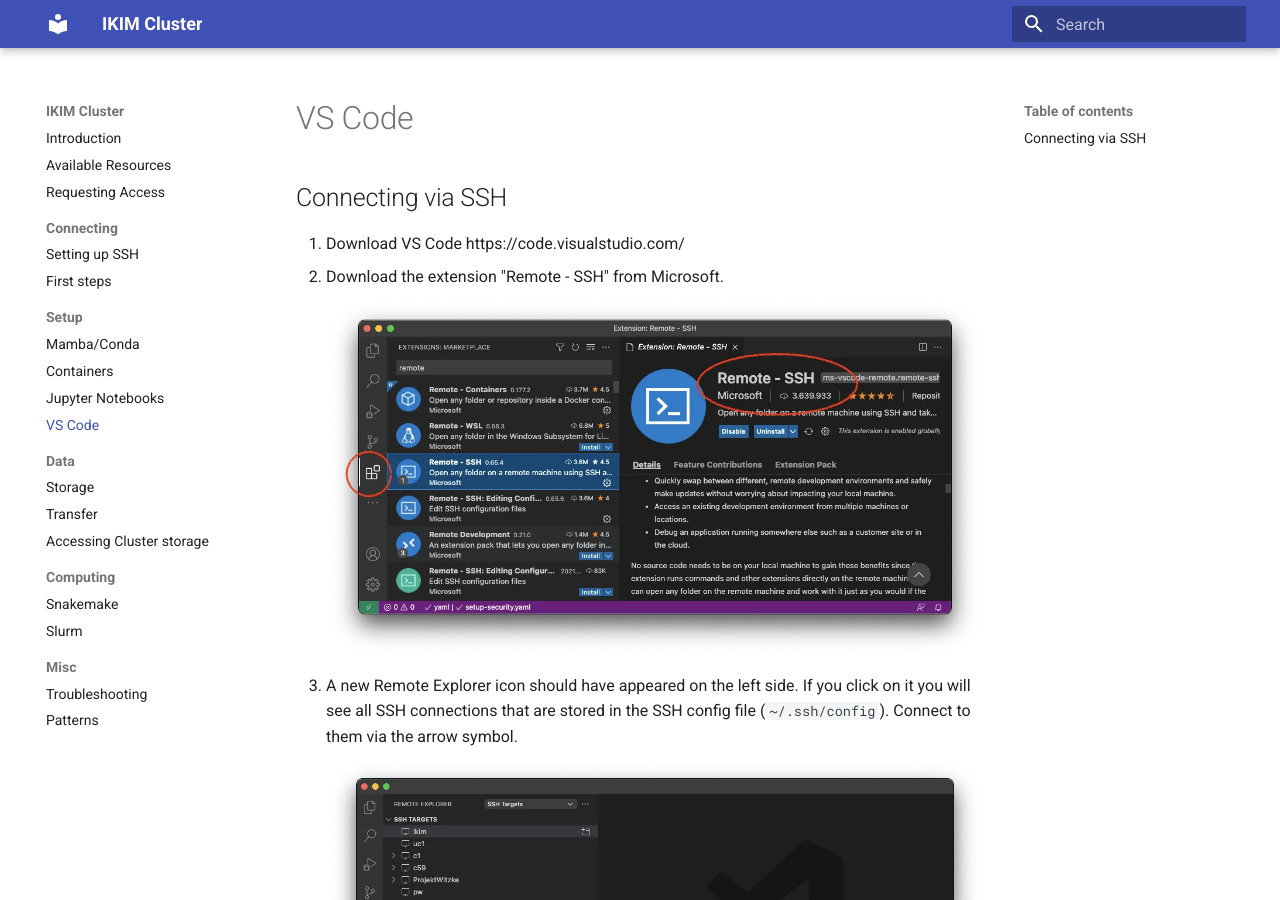
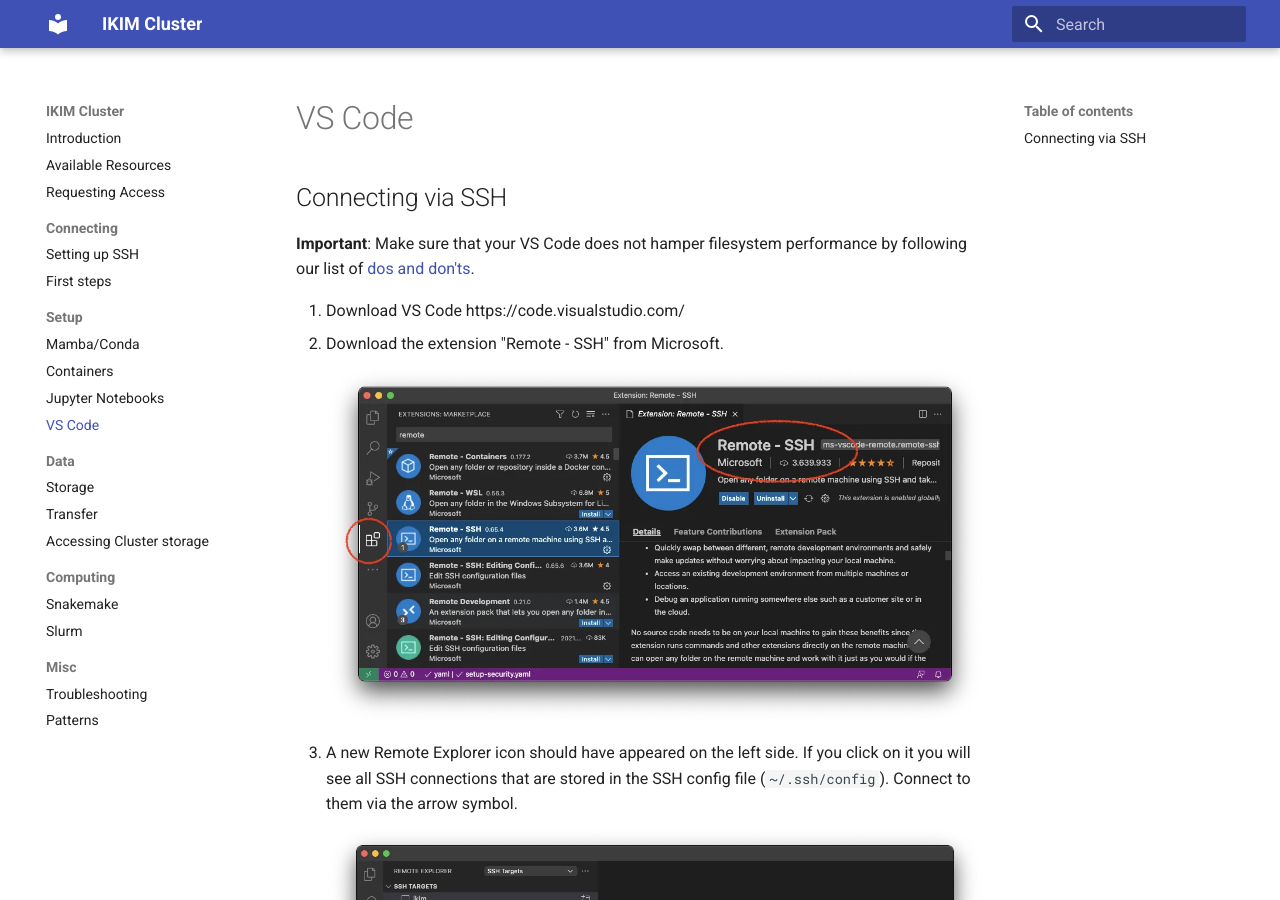
Before and after one commit to IKIM-Essen/ClusterDocs, an MkDocs documentation site: the page built from docs/vs-code-setup.md, in a window 1280 px wide and 900 px high. Built offline with MkDocs 1.6.1 and Material for MkDocs 9.7.7, drawn with Linux system fonts in a browser that asks for light colours.

Commit message:
Link to patterns from VS Code section

```diff
--- a/docs/vs-code-setup.md
+++ b/docs/vs-code-setup.md
@@ -1,4 +1,6 @@
 ## Connecting via SSH
+
+**Important**: Make sure that your VS Code does not hamper filesystem performance by following our list of [dos and don'ts][patterns].
 
 1. Download VS Code https://code.visualstudio.com/
 2. Download the extension "Remote - SSH" from Microsoft.
```
Also changed, not shown: other parts of docs/vs-code-setup.md (+3 -0 lines).
